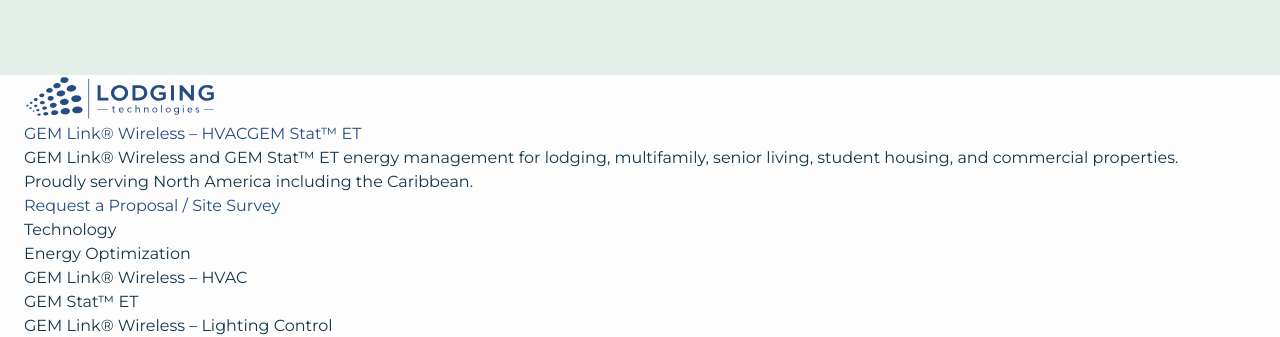
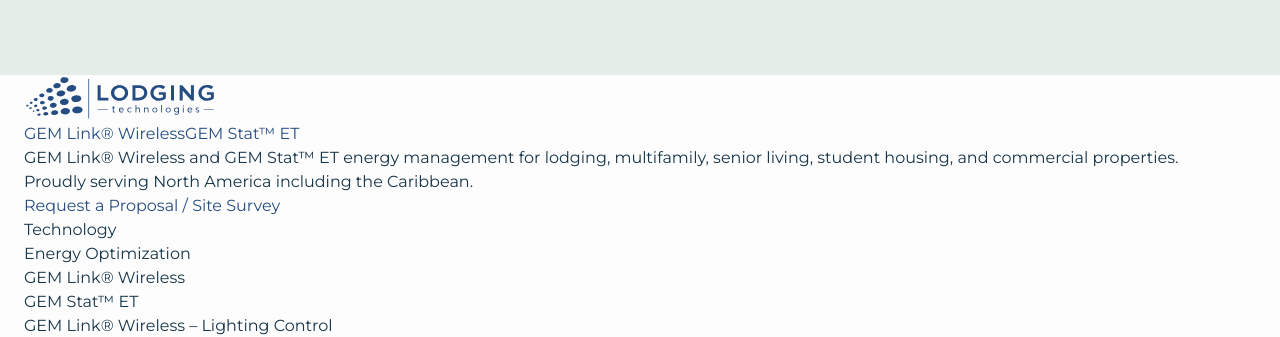
Before and after one commit to MannLester/Lodge-Tech-Website, a Next.js app in the folder apps/web/: page /company in a window 1280 px wide. Shown: the part 3279-3616 px from the top of the page. Built offline with nearby package versions, Linux system fonts and the light colour scheme.

Commit message:
frontend: remove HVAC suffix from homepage branding

```diff
--- a/apps/web/src/features/home/ui/hero-section.tsx
+++ b/apps/web/src/features/home/ui/hero-section.tsx
@@ -53,7 +53,7 @@ export function HeroSection() {
               className="underline-offset-4 hover:underline"
               href="/solutions/gem-link-wireless"
             >
-              GEM Link® Wireless – HVAC
+              GEM Link® Wireless
             </Link>
             <Link
               className="underline-offset-4 hover:underline"
--- a/apps/web/src/shared/ui/site-footer.tsx
+++ b/apps/web/src/shared/ui/site-footer.tsx
@@ -9,7 +9,7 @@ const footerLinkGroups = [
       { href: "/#technology", label: "Energy Optimization" },
       {
         href: "/solutions/gem-link-wireless",
-        label: "GEM Link® Wireless – HVAC",
+        label: "GEM Link® Wireless",
       },
       { href: "/solutions/gem-stat-et", label: "GEM Stat™ ET" },
       {
@@ -70,7 +70,7 @@ export function SiteFooter() {
               className="hover:underline"
               href="/solutions/gem-link-wireless"
             >
-              GEM Link® Wireless – HVAC
+              GEM Link® Wireless
             </Link>
             <Link className="hover:underline" href="/solutions/gem-stat-et">
               GEM Stat™ ET
```
Also changed, not shown: 1 other file (tests, documents, lock files or other folders).
